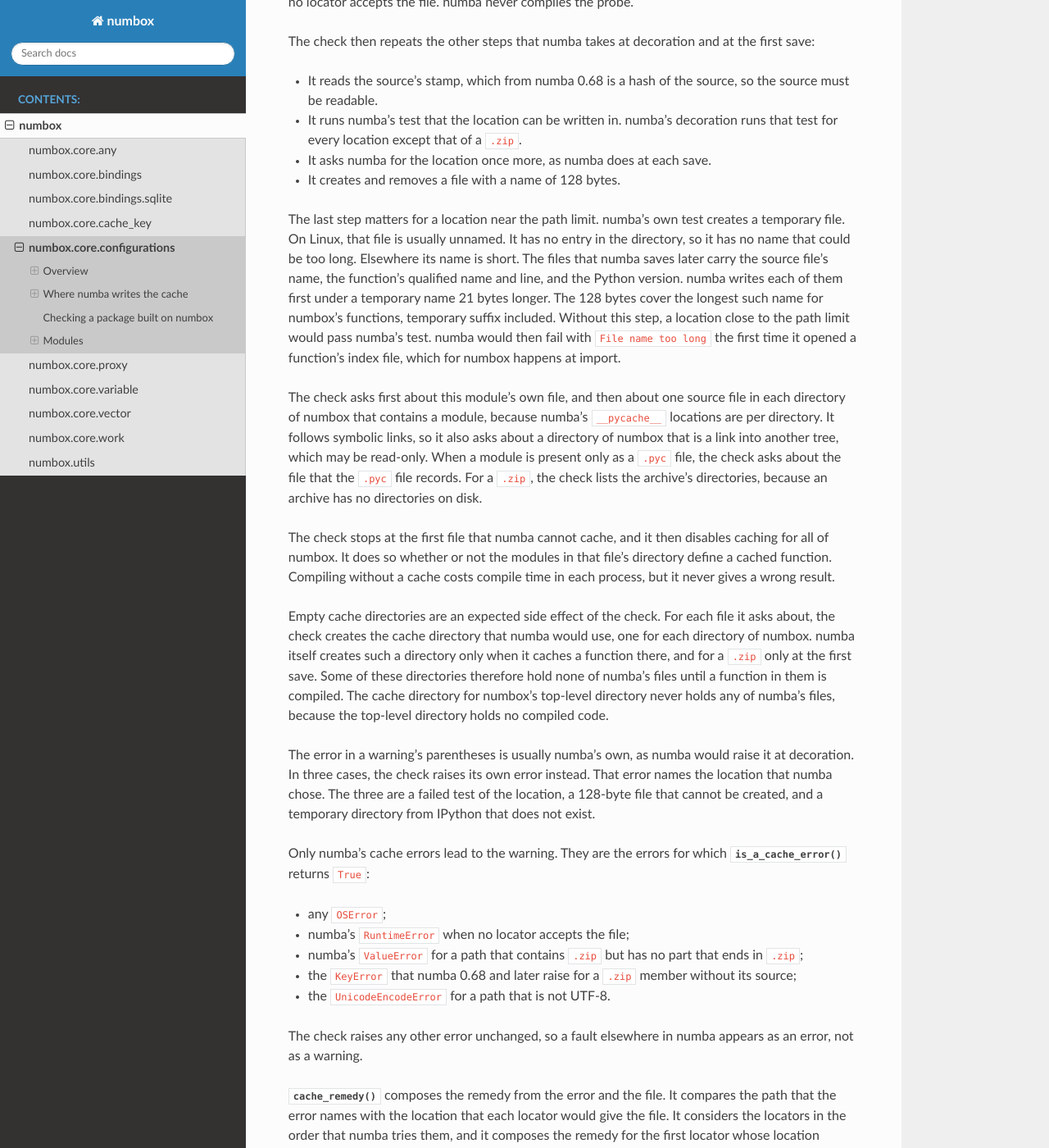
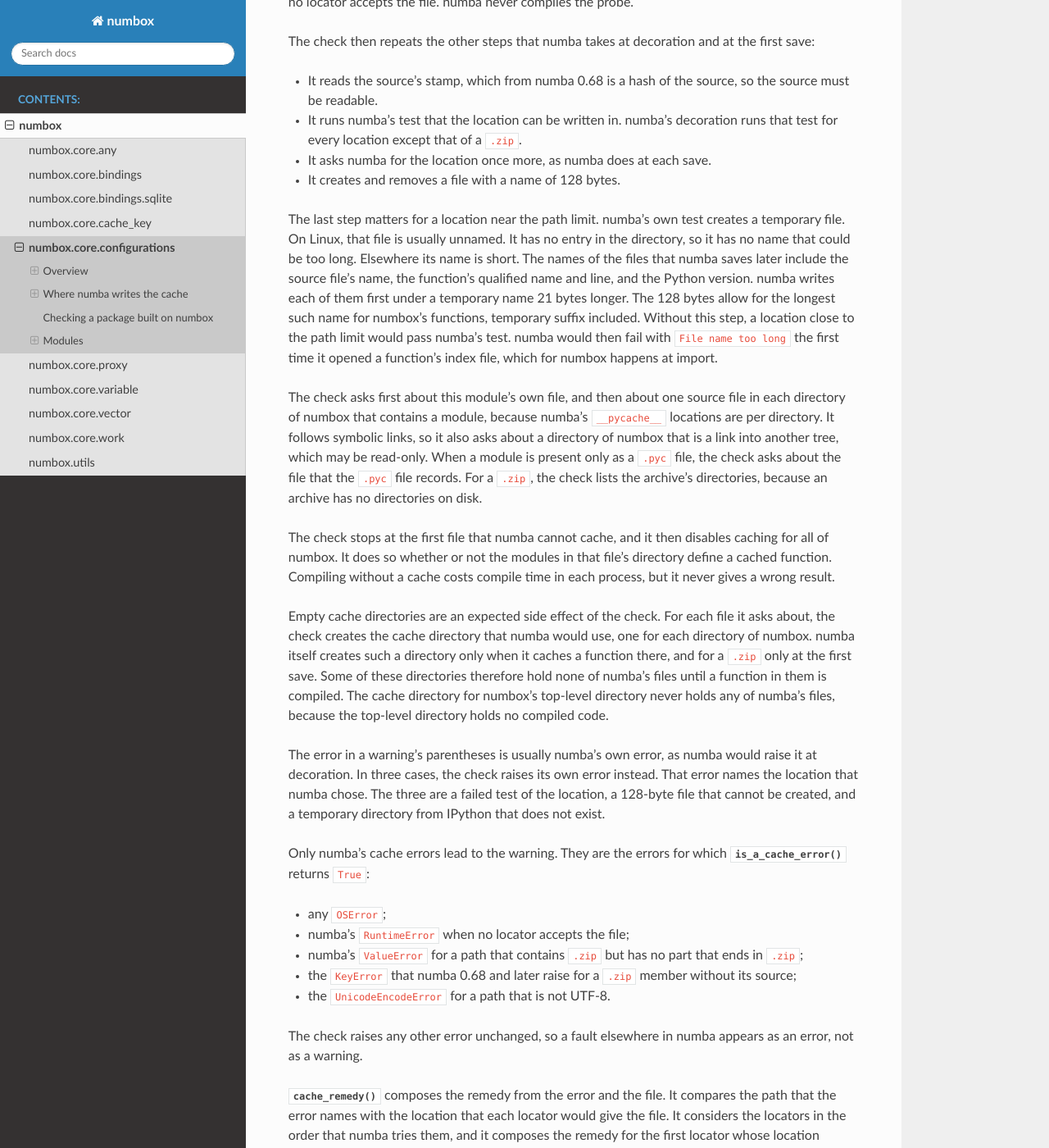
Before and after one commit to Goykhman/numbox, a Sphinx documentation site: the page built from docs/numbox.core.configurations.rst, in a window 1280 px wide and 1400 px high, scrolled down 10023 px. Shown: the whole window at 82% size. Built offline with Sphinx 7.4.7 and the Read the Docs theme 3.1.0, drawn with Linux system fonts in a browser that asks for light colours; some of the changed text lies outside the part shown.

Commit message:
Plain wording, second pass
Twenty-three figurative or elliptical phrases were left across six pages after the plain-wording commits. They now say, for example, that a warning appears immediately, that numbox gives no warning, that strict mode cannot detect the case, that a name is within the limit, and that the error is numba's own error. Every code block is unchanged.

```diff
--- a/docs/numbox.core.configurations.rst
+++ b/docs/numbox.core.configurations.rst
@@ -128,11 +128,11 @@
     NUMBA_CACHE_DIR to a writable directory, or NUMBOX_JIT_OPTIONS='{"cache": false}' to turn caching off and silence
     this warning
 
-The warning has three parts. The parentheses contain the error that stopped the check, here numba's own: no locator
-accepted the file. In that error, ``_cache_probe`` is the probe, a stand-in function that the check builds to ask numba
-about a file; `How numbox checks`_ describes it. The last sentence is the remedy, which says what to change so that
-numba can cache. Every remedy ends with a clause that suggests disabling caching instead. Following that advice silences
-the warning, because the check does not run when ``"cache"`` is ``false``.
+The warning has three parts. The parentheses contain the error that stopped the check, here numba's own error: no
+locator accepted the file. In that error, ``_cache_probe`` is the probe, a stand-in function that the check builds to
+ask numba about a file; `How numbox checks`_ describes it. The last sentence is the remedy, which says what to change so
+that numba can cache. Every remedy ends with a clause that suggests disabling caching instead. Following that advice
+silences the warning, because the check does not run when ``"cache"`` is ``false``.
 
 Each case below says first what to do, and then quotes its remedy so that you can match it to your warning.
 
@@ -337,7 +337,7 @@
 remedy then contains the words ``so no shorter path cures it``.
 
 The 128 bytes bound the cache file names that numba writes for numbox's own functions, numba's temporary suffix
-included, and a numbox test checks that they stay under it. The names of generated code fit as well.
+included, and a numbox test checks that they stay under it. The names of generated code also remain within the limit.
 :func:`~numbox.utils.highlevel.make_structref` generates a numba ``StructRef`` type, called a struct below, from a name
 and a list of fields. It shortens long names in the code that it writes. `If generated code cannot be cached`_ describes
 that code.
@@ -458,11 +458,11 @@
 
 The last step matters for a location near the path limit. numba's own test creates a temporary file. On Linux, that file
 is usually unnamed. It has no entry in the directory, so it has no name that could be too long. Elsewhere its name is
-short. The files that numba saves later carry the source file's name, the function's qualified name and line, and the
-Python version. numba writes each of them first under a temporary name 21 bytes longer. The 128 bytes cover the longest
-such name for numbox's functions, temporary suffix included. Without this step, a location close to the path limit would
-pass numba's test. numba would then fail with ``File name too long`` the first time it opened a function's index file,
-which for numbox happens at import.
+short. The names of the files that numba saves later include the source file's name, the function's qualified name and
+line, and the Python version. numba writes each of them first under a temporary name 21 bytes longer. The 128 bytes
+allow for the longest such name for numbox's functions, temporary suffix included. Without this step, a location close
+to the path limit would pass numba's test. numba would then fail with ``File name too long`` the first time it opened a
+function's index file, which for numbox happens at import.
 
 The check asks first about this module's own file, and then about one source file in each directory of numbox that
 contains a module, because numba's ``__pycache__`` locations are per directory. It follows symbolic links, so it also
@@ -480,9 +480,10 @@
 none of numba's files until a function in them is compiled. The cache directory for numbox's top-level directory never
 holds any of numba's files, because the top-level directory holds no compiled code.
 
-The error in a warning's parentheses is usually numba's own, as numba would raise it at decoration. In three cases, the
-check raises its own error instead. That error names the location that numba chose. The three are a failed test of
-the location, a 128-byte file that cannot be created, and a temporary directory from IPython that does not exist.
+The error in a warning's parentheses is usually numba's own error, as numba would raise it at decoration. In three
+cases, the check raises its own error instead. That error names the location that numba chose. The three are a failed
+test of the location, a 128-byte file that cannot be created, and a temporary directory from IPython that does not
+exist.
 
 Only numba's cache errors lead to the warning. They are the errors for which
 :func:`~numbox.core.configurations.is_a_cache_error` returns ``True``:
@@ -601,11 +602,11 @@
 ``check_cache_location(inspect.getfile(func), ...)``. That file is a cell when the user works in a notebook, and the
 remedies under `In IPython and Jupyter`_ then apply.
 
-A name in your package can be too long even where numbox's names fit. numba names its subdirectory under
-``NUMBA_CACHE_DIR`` or the user's cache directory with the source directory's name, an underscore and the 40 hexadecimal
-digits of a SHA-1 hash. The subdirectory's name is 41 bytes longer than the source directory's name. A directory whose
-name is longer than 214 bytes therefore gets a subdirectory name longer than 255 bytes, the limit of nearly every file
-system. The remedy then names the subdirectory and its length, with the words
+A name in your package can be too long even where numbox's names are within the limit. numba names its subdirectory
+under ``NUMBA_CACHE_DIR`` or the user's cache directory with the source directory's name, an underscore and the 40
+hexadecimal digits of a SHA-1 hash. The subdirectory's name is 41 bytes longer than the source directory's name. A
+directory whose name is longer than 214 bytes therefore has a subdirectory name longer than 255 bytes, the limit of
+nearly every file system. The remedy then names the subdirectory and its length, with the words
 ``261 bytes, which is longer than a name can be on that file system (255)``. It asks for the file to be put in a
 directory with a shorter name. As an alternative, it offers the ``__pycache__`` beside the source, whose name contains
 no hash. The limit in parentheses is the one that the file system holding the location reports, or 255 where the file
```
Also changed, not shown: other parts of docs/numbox.core.configurations.rst (+2 -2 lines), docs/numbox.core.bindings.rst (+7 -7 lines), docs/numbox.core.cache_key.rst (+7 -8 lines), docs/numbox.core.proxy.rst (+6 -6 lines), docs/numbox.core.variable.rst (+11 -11 lines), docs/numbox.core.work.rst (+4 -4 lines).
